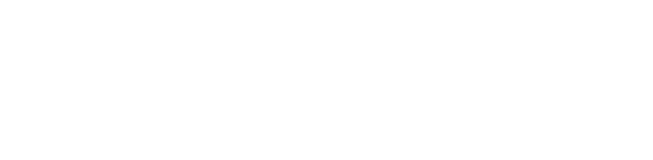
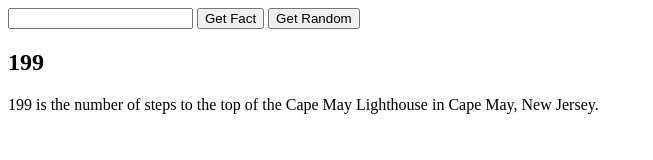
Before and after one commit to faisy227/Number-Trivia, a plain HTML site: page index.html in a window 1280 px wide. Shown: the whole page, without its empty margins (0-653 px from the left). Drawn offline with Linux system fonts and the light colour scheme.

Commit message:
set mockup code for styling and added linked for API

```diff
--- a/index.html
+++ b/index.html
@@ -6,6 +6,23 @@
     <title>Number Trivia</title>
 </head>
 <body>
+    <main>
+        <section class="container">
+            <section class="functions">
+                <input type="number" name="number" id="number">
+                <button class="fact-button">Get Fact</button>
+                <button class="random">Get Random</button>
+            </section>
 
+            <section class="number-card">
+                <h2 class="display">199</h2>
+                <p class="fact">
+                    199 is the number of steps to the top of
+                    the Cape May Lighthouse in Cape May,
+                    New Jersey.
+                </p>
+            </section>
+        </section>
+    </main>
 </body>
 </html>
--- a/script.js
+++ b/script.js
@@ -0,0 +1 @@
+let url = "http://numbersapi.com/";
```
